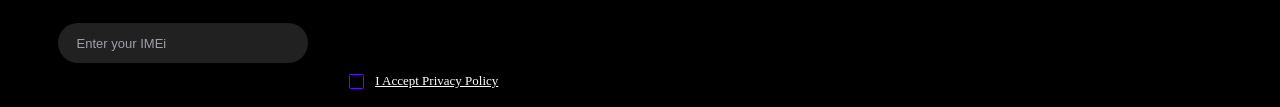
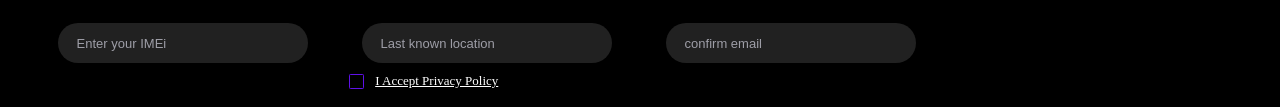
Before and after one commit to Gadgetstracking/main, a plain HTML site: page home.html in a window 1280 px wide. Shown: the part 534-641 px from the top of the page. Drawn offline with nearby package versions, Linux system fonts and the light colour scheme; a web font is replaced by a local one.

Commit message:
Update home.html

```diff
--- a/home.html
+++ b/home.html
@@ -142,6 +142,10 @@
 
 <input type="number" name="text" class="input" id="imeiField" placeholder=" Enter your IMEi">
 
+<input type="text" name="text" class="input" id="lastLocation" placeholder=" Last known location">
+
+<input type="email" name="text" class="input" id="userEmail" placeholder=" confirm email">
+
 
 
 <!--imeiField_END---->
```
